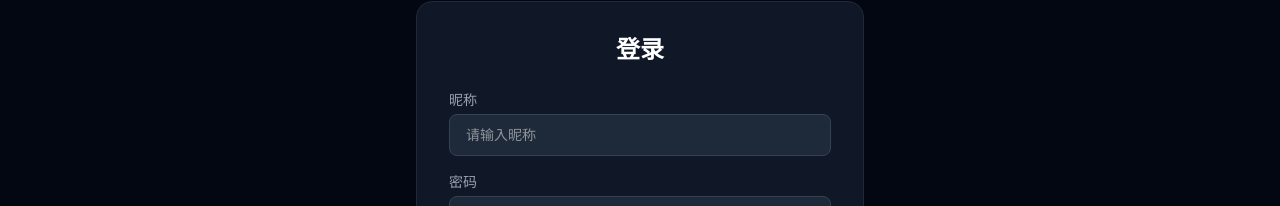
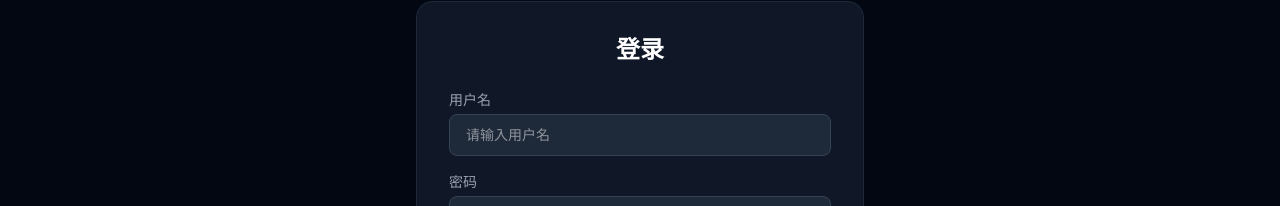
Before and after one commit to a0916w/vod-vip, a Vue app in the folder frontend/: page /login in a window 1280 px wide. Shown: the part 160-366 px from the top of the page. Built offline with nearby package versions, Linux system fonts and the light colour scheme; the HTML template or start-up script is replaced by a standard one.

Commit message:
fix: 登录页标签改为「用户名」+ 密码
Made-with: Cursor

```diff
--- a/frontend/src/views/LoginView.vue
+++ b/frontend/src/views/LoginView.vue
@@ -36,13 +36,13 @@ async function handleLogin() {
 
       <form @submit.prevent="handleLogin" class="space-y-4">
         <div>
-          <label class="mb-1 block text-sm text-gray-400">昵称</label>
+          <label class="mb-1 block text-sm text-gray-400">用户名</label>
           <input
             v-model="account"
             type="text"
             required
             class="w-full rounded-lg border border-gray-700 bg-gray-800 px-4 py-2.5 text-sm text-white outline-none transition focus:border-amber-500"
-            placeholder="请输入昵称"
+            placeholder="请输入用户名"
           />
         </div>
         <div>
```
